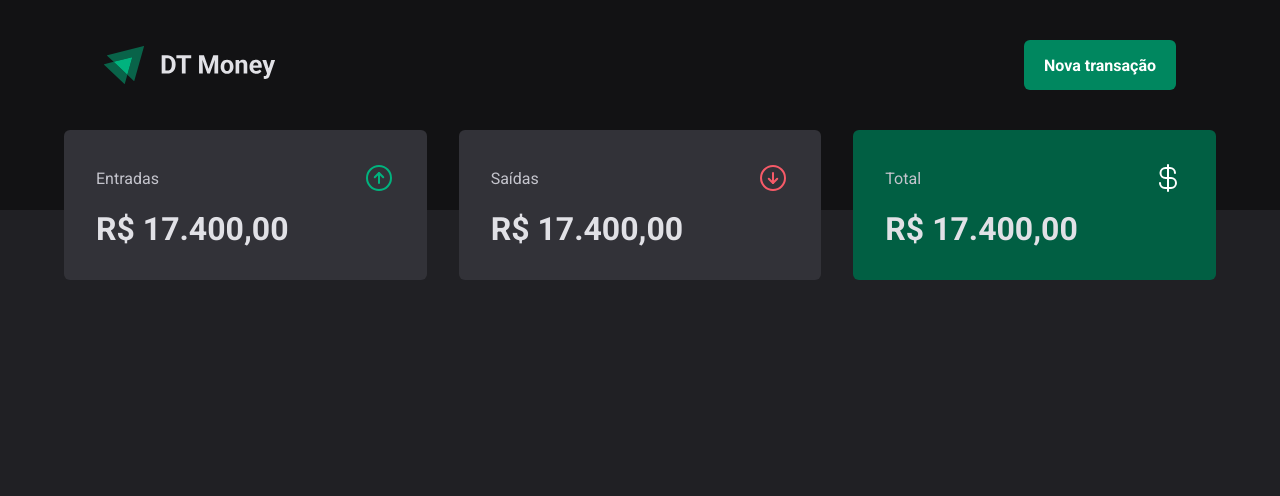
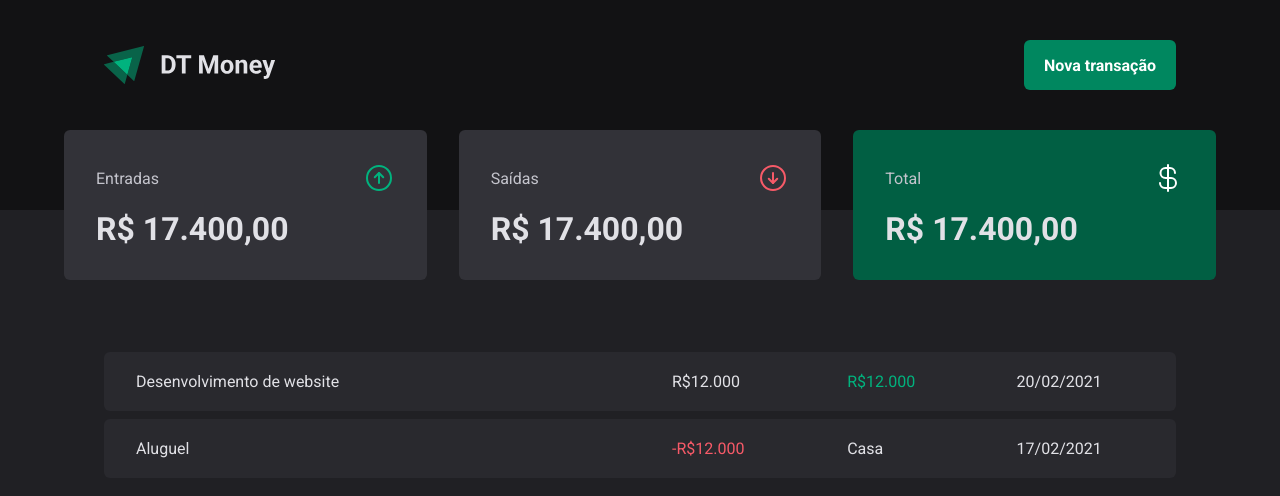
Before and after one commit to ssisaias/dtmoney, a React (Vite) app: page / in a window 1280 px wide. Shown: the top 496 px of the page. Built offline with nearby package versions, Linux system fonts and the light colour scheme.

Commit message:
Adds transaction table init

```diff
--- a/src/pages/Transactions/index.tsx
+++ b/src/pages/Transactions/index.tsx
@@ -1,11 +1,39 @@
 import { Header } from "../../components/Header";
 import { Summary } from "../../components/Summary";
+import {
+  PriceHighlight,
+  TransactionsContainer,
+  TransactionsTable,
+} from "./styles";
 
 export function Transactions() {
   return (
     <div>
       <Header />
       <Summary />
+
+      <TransactionsContainer>
+        <TransactionsTable>
+          <tbody>
+            <tr>
+              <td width="50%">Desenvolvimento de website</td>
+              <td>R$12.000</td>
+              <td>
+                <PriceHighlight variant="income">R$12.000</PriceHighlight>
+              </td>
+              <td>20/02/2021</td>
+            </tr>
+            <tr>
+              <td width="50%">Aluguel</td>
+              <td>
+                <PriceHighlight variant="outcome">-R$12.000</PriceHighlight>
+              </td>
+              <td>Casa</td>
+              <td>17/02/2021</td>
+            </tr>
+          </tbody>
+        </TransactionsTable>
+      </TransactionsContainer>
     </div>
   );
 }
--- a/src/pages/Transactions/styles.ts
+++ b/src/pages/Transactions/styles.ts
@@ -0,0 +1,40 @@
+import styled from "styled-components";
+
+export const TransactionsContainer = styled.main`
+  width: 100%;
+  max-width: 1120px;
+  margin: 4rem auto 0;
+  padding: 0 1.5rem;
+`;
+
+export const TransactionsTable = styled.table`
+  width: 100%;
+  border-collapse: separate;
+  border-spacing: 0 0.5rem;
+  /* margin-top: 1.5rem; */
+  td {
+    padding: 1.25rem 2rem;
+    background: ${(props) => props.theme["gray-700"]};
+    &:first-child {
+      border-top-left-radius: 6px;
+      border-bottom-left-radius: 6px;
+    }
+
+    &:last-child {
+      border-top-right-radius: 6px;
+      border-bottom-right-radius: 6px;
+    }
+  }
+`;
+
+interface PriceHighlightProps {
+  variant: "income" | "outcome";
+}
+
+export const PriceHighlight = styled.span<PriceHighlightProps>`
+  color: ${(props) =>
+    props.variant === "income"
+      ? props.theme["green-300"]
+      : props.theme["red-300"]};
+  font-weight: 500;
+`;
```
